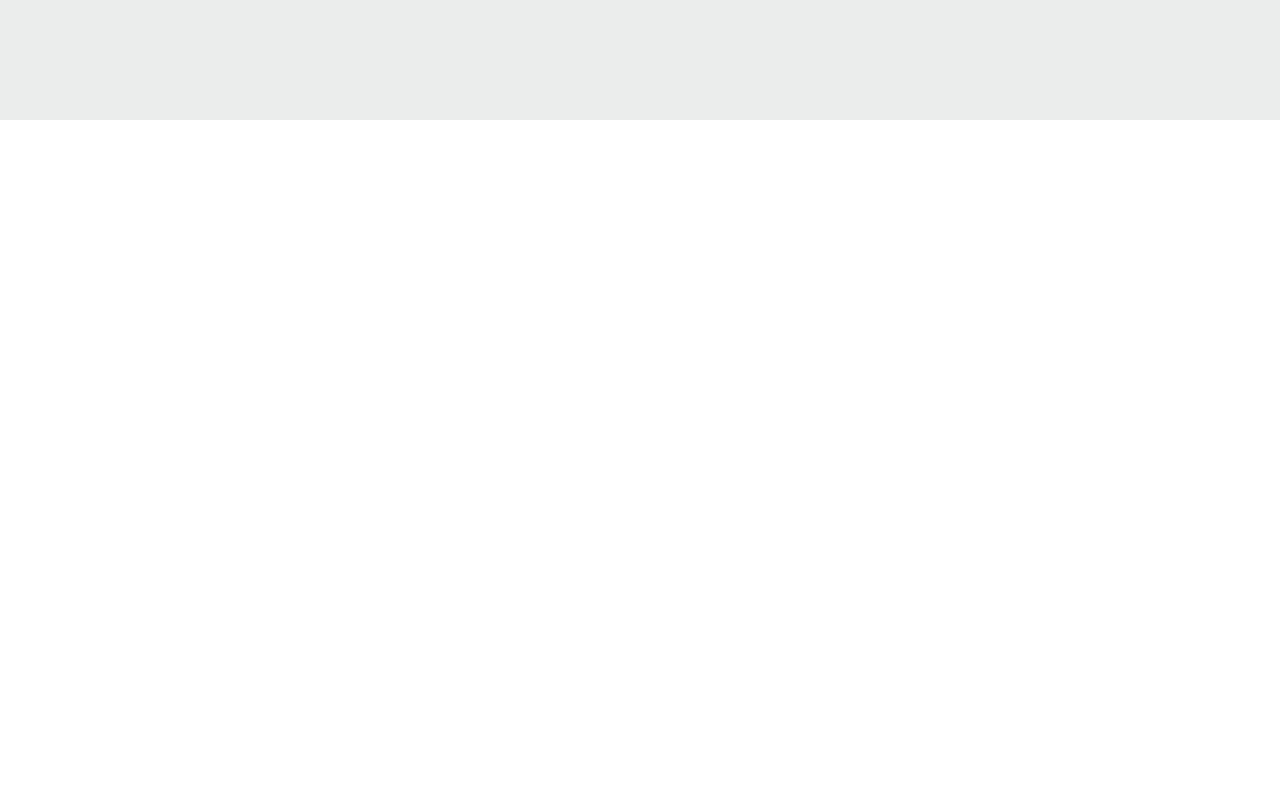
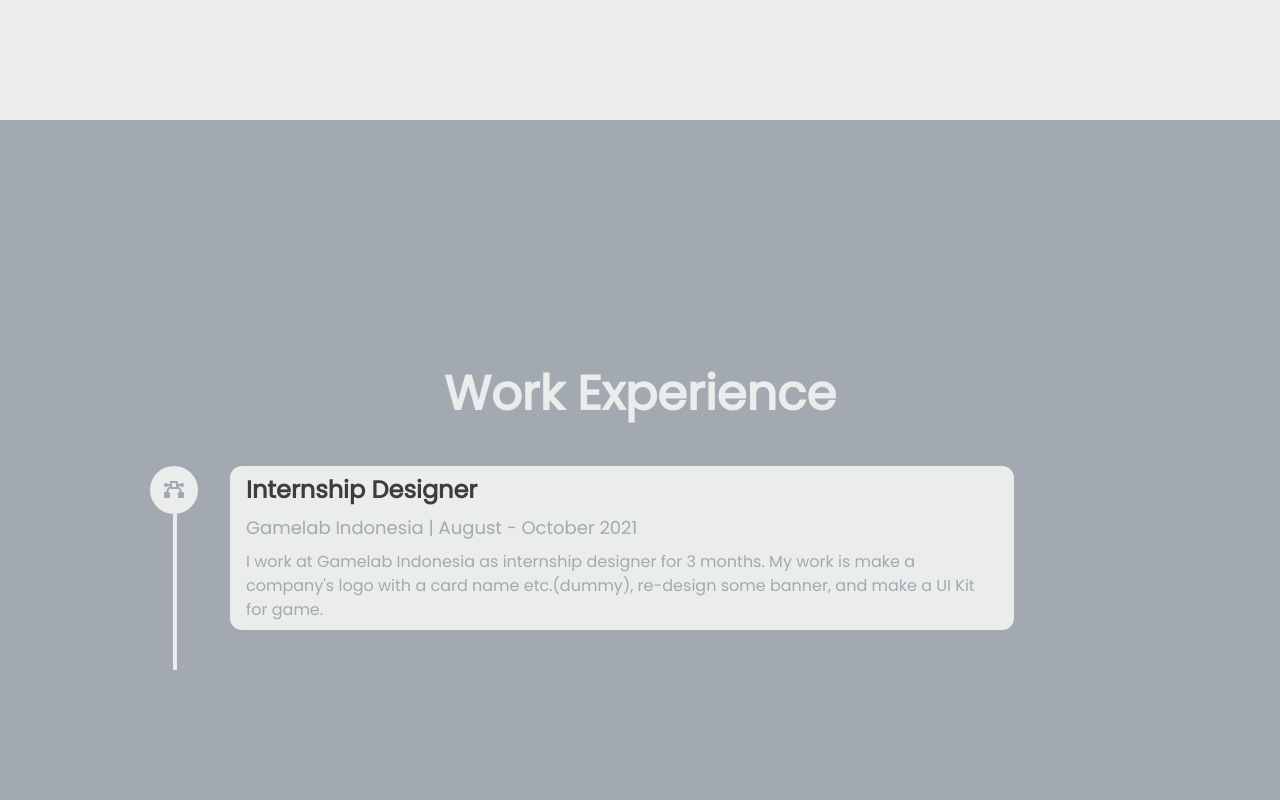
Before and after one commit to HaidarMN/portfolio, a Vue app in the folder portofolio/: page / in a window 1280 px wide. Shown: the part 2280-3080 px from the top of the page. Before the commit the page ends 2400 px from the top, so only its background shows below. Built offline with nearby package versions, Linux system fonts and the light colour scheme.

Commit message:
Experience

```diff
--- a/portofolio/src/App.vue
+++ b/portofolio/src/App.vue
@@ -3,6 +3,8 @@
     <Home />
     <Profile />
     <Skills />
+    <Experience />
+    <Work />
   </div>
 </template>
 
@@ -10,12 +12,16 @@
 import Home from './components/Home.vue'
 import Profile from './components/Profile.vue'
 import Skills from './components/Skills.vue'
+import Experience from './components/Experience.vue'
+import Work from './components/Work.vue'
 
 export default {
   components: {
     Home,
     Profile,
-    Skills
+    Skills,
+    Experience,
+    Work,
   }
 }
 </script>
--- /dev/null
+++ b/portofolio/src/components/Experience.vue
@@ -0,0 +1,36 @@
+<template>
+    <div class="bg-[#A3A9B0] text-[#EBEDEC] h-[100vh] px-[150px] flex flex-col justify-center gap-4">
+        <h1 class="text-center text-5xl font-extrabold">Work Experience</h1>
+        <div class="flex flex-col timeline mt-8">
+            <div class="flex flex-row z-10 mb-10 gap-8">
+                <div class="w-12 h-12 p-3 flex justify-center bg-[#EBEDEC] rounded-full">
+                    <img src="../assets/icons/vector.svg">
+                </div>
+                <div class="flex flex-col gap-2 w-4/5 bg-[#EBEDEC] text-[#A3A9B0] rounded-xl py-2 px-4">
+                    <h2 class="text-2xl font-bold text-[#3D3D3B]">Internship Designer</h2>
+                    <h3 class="text-lg">Gamelab Indonesia | August - October 2021</h3>
+                    <p>
+                        I work at Gamelab Indonesia as internship designer for 3 months.
+                        My work is make a company's logo with a card name etc.(dummy), re-design some banner, and make a UI Kit for game.
+                    </p>
+                </div>
+            </div>
+        </div>
+    </div>
+</template>
+
+<style>
+.timeline {
+    position: relative;
+}
+
+.timeline::before {
+    content: " ";
+    position: absolute;
+    top: 20px;
+    bottom: 0;
+    width: 4px;
+    background: #EBEDEC;
+    left: 23px;
+}
+</style>
--- /dev/null
+++ b/portofolio/src/components/Work.vue
@@ -0,0 +1,5 @@
+<template>
+    <div class="bg-[#A3A9B0] text-[#EBEDEC] h-[100vh] px-[150px] flex flex-col justify-center gap-4">
+        <h1 class="text-center text-5xl font-extrabold">Recent Project</h1>
+    </div>
+</template>
```
Also changed, not shown: portofolio/src/assets/icons/vector.svg (added).
